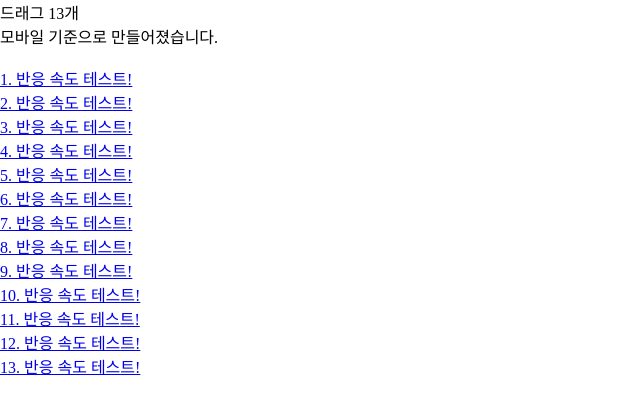
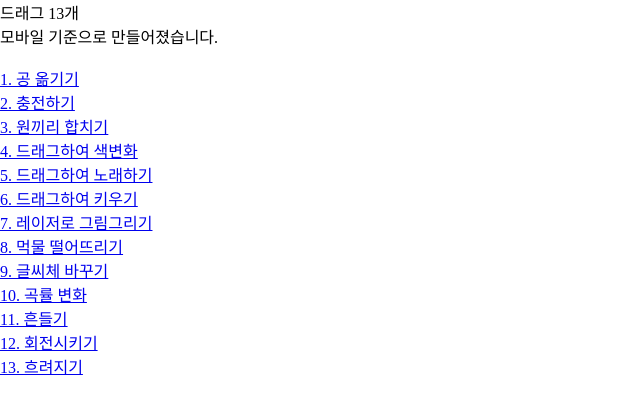
Before and after one commit to yoonyoon000/dragg, a website built with Vite: page index.html in a window 1280 px wide. Shown: the whole page, without its empty margins (0-640 px from the left). Built offline with nearby package versions, Linux system fonts and the light colour scheme.

Commit message:
choejong

```diff
--- a/index.html
+++ b/index.html
@@ -10,19 +10,19 @@
 
 <body>
     <div>드래그 13개<br>모바일 기준으로 만들어졌습니다.<br><br></div>
-    <a href="1.html">1. 반응 속도 테스트!</a><br>
-    <a href="2.html">2. 반응 속도 테스트!</a><br>
-    <a href="3.html">3. 반응 속도 테스트!</a><br>
-    <a href="4.html">4. 반응 속도 테스트!</a><br>
-    <a href="5.html">5. 반응 속도 테스트!</a><br>
-    <a href="6.html">6. 반응 속도 테스트!</a><br>
-    <a href="7.html">7. 반응 속도 테스트!</a><br>
-    <a href="8.html">8. 반응 속도 테스트!</a><br>
-    <a href="9.html">9. 반응 속도 테스트!</a><br>
-    <a href="10.html">10. 반응 속도 테스트!</a><br>
-    <a href="11.html">11. 반응 속도 테스트!</a><br>
-    <a href="12.html">12. 반응 속도 테스트!</a><br>
-    <a href="13.html">13. 반응 속도 테스트!</a><br>
+    <a href="1.html">1. 공 옮기기</a><br>
+    <a href="2.html">2. 충전하기</a><br>
+    <a href="3.html">3. 원끼리 합치기</a><br>
+    <a href="4.html">4. 드래그하여 색변화</a><br>
+    <a href="5.html">5. 드래그하여 노래하기</a><br>
+    <a href="6.html">6. 드래그하여 키우기</a><br>
+    <a href="7.html">7. 레이저로 그림그리기</a><br>
+    <a href="8.html">8. 먹물 떨어뜨리기</a><br>
+    <a href="9.html">9. 글씨체 바꾸기</a><br>
+    <a href="10.html">10. 곡률 변화</a><br>
+    <a href="11.html">11. 흔들기</a><br>
+    <a href="12.html">12. 회전시키기</a><br>
+    <a href="13.html">13. 흐려지기</a><br>
     <script type="module" src="./src/main.js"></script>
 </body>
 
```
Also changed, not shown: 1.html (+1 -0 lines), 10.html (+1 -0 lines), 11.html (+1 -0 lines), 12.html (+1 -0 lines), 13.html (+1 -0 lines), 2.html (+1 -0 lines), 3.html (+1 -0 lines), 4.html (+1 -0 lines), 5.html (+1 -0 lines), 6.html (+1 -0 lines), 7.html (+1 -0 lines), 8.html (+1 -0 lines), 9.html (+1 -0 lines).
